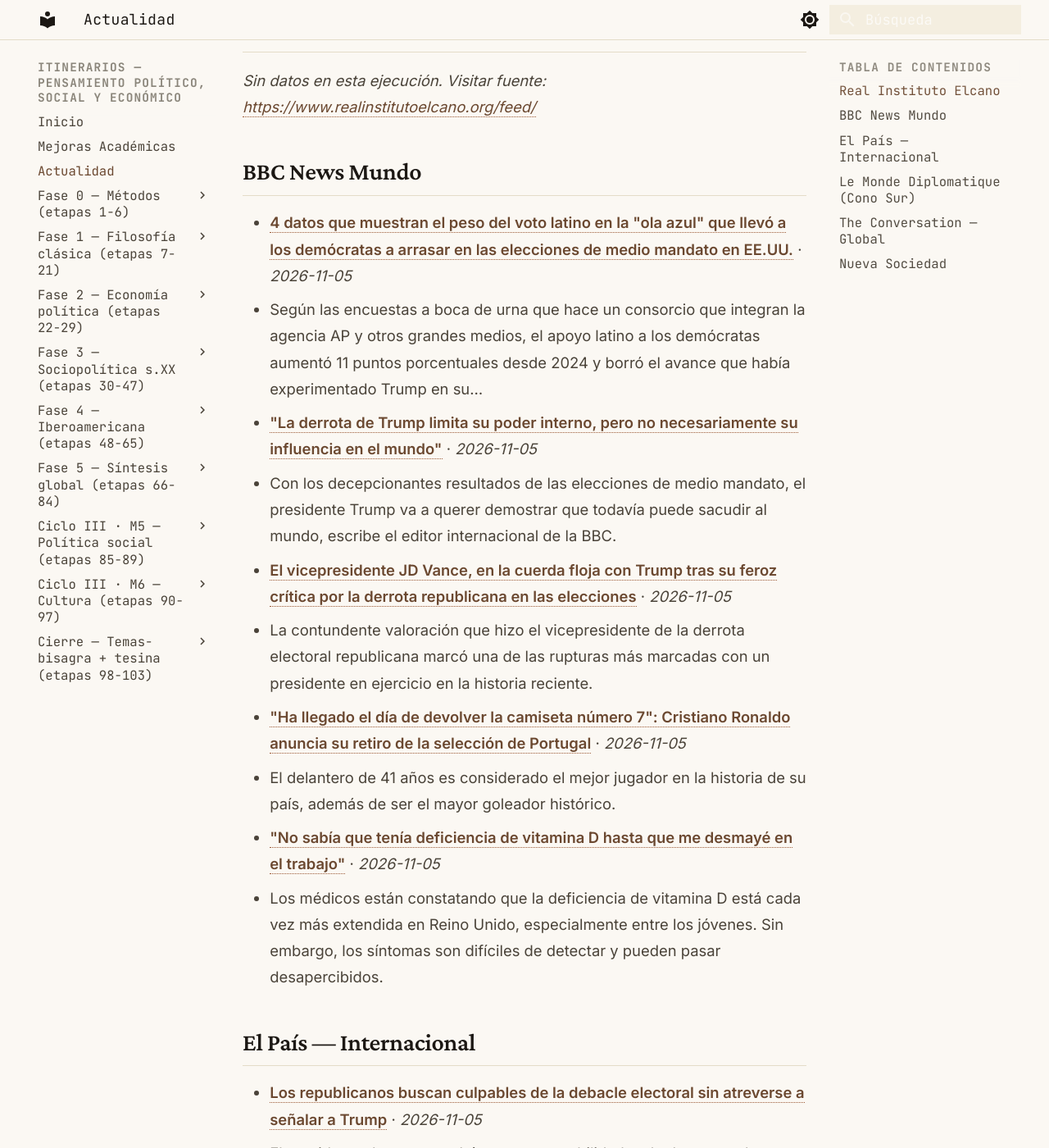
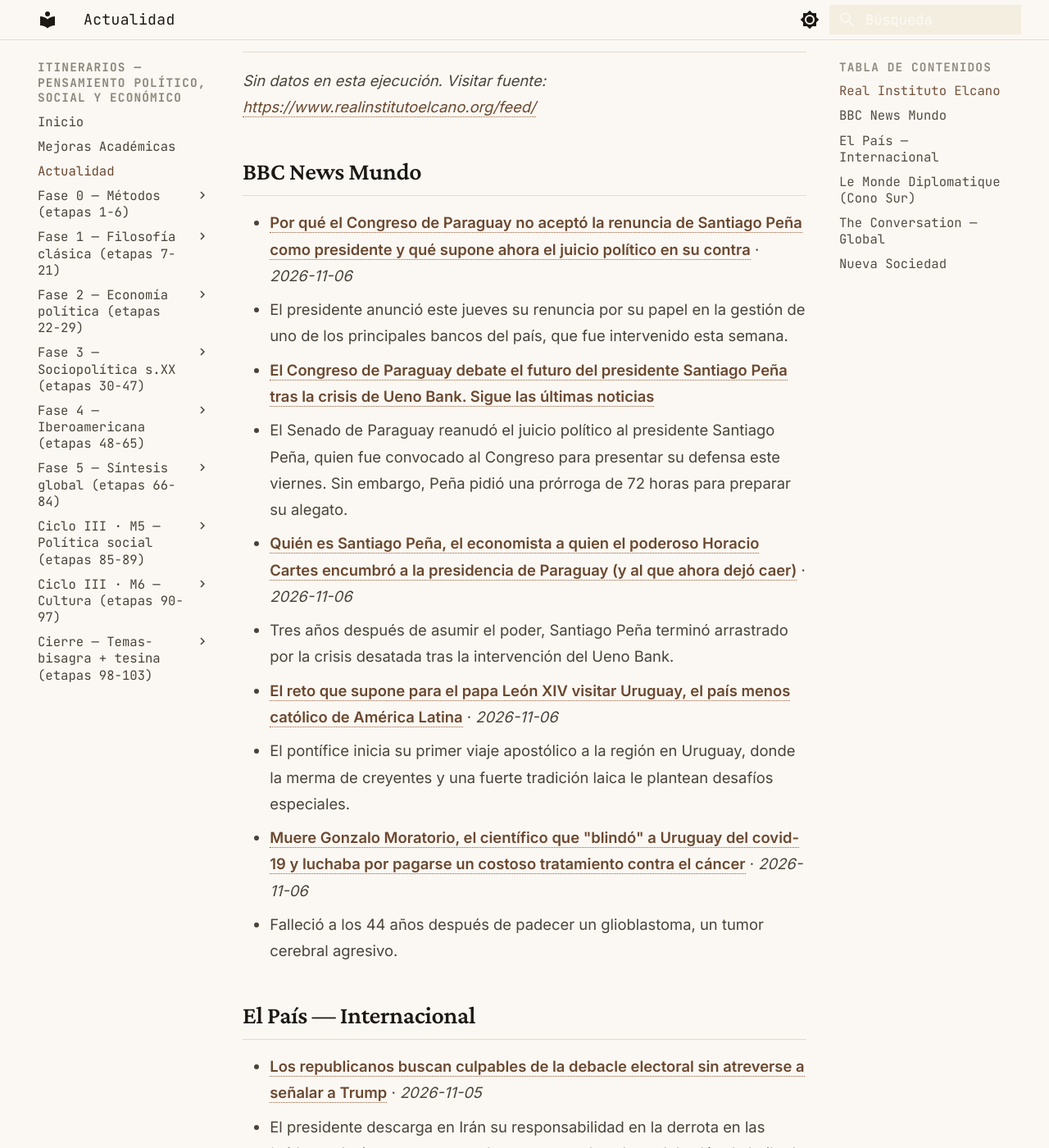
Before and after one commit to MrSpagVi/Curso, an MkDocs documentation site: the page built from docs/actualidad.md, in a window 1280 px wide and 1400 px high, scrolled down 643 px. Shown: the whole window at 82% size. Built offline with MkDocs 1.6.1 and Material for MkDocs 9.7.7, drawn with Linux system fonts in a browser that asks for light colours; some of the changed text lies outside the part shown.

Commit message:
auto: actualidad 2026-11-06

```diff
--- a/docs/actualidad.md
+++ b/docs/actualidad.md
@@ -6,7 +6,7 @@ title: Actualidad
 
 Últimos titulares de fuentes que dictan agenda en ciencia política y geopolítica. Actualizado automáticamente cada día (vía GitHub Actions).
 
-_Última actualización: 2026-11-05 13:45 UTC_
+_Última actualización: 2026-11-06 13:29 UTC_
 
 !!! tip "Ritual mensual — #actualidad"
     El último sábado de cada mes: agarrá **un** titular de los de abajo y escribí **300 palabras** aplicándole **2 autores** del último mes que leíste. ¿Qué diría cada uno? ¿En qué chocan? No resumas la noticia — usala como caso para pensar con las herramientas que venís construyendo. Guardá el texto con el tag `#actualidad` en tu sistema de notas. Esto convierte la teoría en criterio sobre la coyuntura: el objetivo del plan no es citar a Maquiavelo, es leer el presente con él.
@@ -17,16 +17,16 @@ _Sin datos en esta ejecución. Visitar fuente: [https://www.realinstitutoelcano.
 
 ## BBC News Mundo
 
-- **[4 datos que muestran el peso del voto latino en la "ola azul" que llevó a los demócratas a arrasar en las elecciones de medio mandato en EE.UU.](https://www.bbc.com/mundo/articles/cq203vjl5ym8o?at_medium=RSS&at_campaign=rss)** · *2026-11-05*
-  - Según las encuestas a boca de urna que hace un consorcio que integran la agencia AP y otros grandes medios, el apoyo latino a los demócratas aumentó 11 puntos porcentuales desde 2024 y borró el avance que había experimentado Trump en su…
-- **["La derrota de Trump limita su poder interno, pero no necesariamente su influencia en el mundo"](https://www.bbc.com/mundo/articles/cmy0rzyw4w59o?at_medium=RSS&at_campaign=rss)** · *2026-11-05*
-  - Con los decepcionantes resultados de las elecciones de medio mandato, el presidente Trump va a querer demostrar que todavía puede sacudir al mundo, escribe el editor internacional de la BBC.
-- **[El vicepresidente JD Vance, en la cuerda floja con Trump tras su feroz crítica por la derrota republicana en las elecciones](https://www.bbc.com/mundo/articles/cxj0l66rrdz4o?at_medium=RSS&at_campaign=rss)** · *2026-11-05*
-  - La contundente valoración que hizo el vicepresidente de la derrota electoral republicana marcó una de las rupturas más marcadas con un presidente en ejercicio en la historia reciente.
-- **["Ha llegado el día de devolver la camiseta número 7": Cristiano Ronaldo anuncia su retiro de la selección de Portugal](https://www.bbc.com/mundo/articles/ck8dz330rjmvo?at_medium=RSS&at_campaign=rss)** · *2026-11-05*
-  - El delantero de 41 años es considerado el mejor jugador en la historia de su país, además de ser el mayor goleador histórico.
-- **["No sabía que tenía deficiencia de vitamina D hasta que me desmayé en el trabajo"](https://www.bbc.com/mundo/articles/cmq8n12772l9o?at_medium=RSS&at_campaign=rss)** · *2026-11-05*
-  - Los médicos están constatando que la deficiencia de vitamina D está cada vez más extendida en Reino Unido, especialmente entre los jóvenes. Sin embargo, los síntomas son difíciles de detectar y pueden pasar desapercibidos.
+- **[Por qué el Congreso de Paraguay no aceptó la renuncia de Santiago Peña como presidente y qué supone ahora el juicio político en su contra](https://www.bbc.com/mundo/articles/crwyddpl789do?at_medium=RSS&at_campaign=rss)** · *2026-11-06*
+  - El presidente anunció este jueves su renuncia por su papel en la gestión de uno de los principales bancos del país, que fue intervenido esta semana.
+- **[El Congreso de Paraguay debate el futuro del presidente Santiago Peña tras la crisis de Ueno Bank. Sigue las últimas noticias](https://www.bbc.co.uk/mundo/live/c54g11vvvemkt?at_medium=RSS&at_campaign=rss)**
+  - El Senado de Paraguay reanudó el juicio político al presidente Santiago Peña, quien fue convocado al Congreso para presentar su defensa este viernes. Sin embargo, Peña pidió una prórroga de 72 horas para preparar su alegato.
+- **[Quién es Santiago Peña, el economista a quien el poderoso Horacio Cartes encumbró a la presidencia de Paraguay (y al que ahora dejó caer)](https://www.bbc.com/mundo/articles/cwe9le9yyzrzo?at_medium=RSS&at_campaign=rss)** · *2026-11-06*
+  - Tres años después de asumir el poder, Santiago Peña terminó arrastrado por la crisis desatada tras la intervención del Ueno Bank.
+- **[El reto que supone para el papa León XIV visitar Uruguay, el país menos católico de América Latina](https://www.bbc.com/mundo/articles/ck7vpp3y5nypo?at_medium=RSS&at_campaign=rss)** · *2026-11-06*
+  - El pontífice inicia su primer viaje apostólico a la región en Uruguay, donde la merma de creyentes y una fuerte tradición laica le plantean desafíos especiales.
+- **[Muere Gonzalo Moratorio, el científico que "blindó" a Uruguay del covid-19 y luchaba por pagarse un costoso tratamiento contra el cáncer](https://www.bbc.com/mundo/articles/c674ppz944jxo?at_medium=RSS&at_campaign=rss)** · *2026-11-06*
+  - Falleció a los 44 años después de padecer un glioblastoma, un tumor cerebral agresivo.
 
 ## El País — Internacional
 
@@ -34,12 +34,12 @@ _Sin datos en esta ejecución. Visitar fuente: [https://www.realinstitutoelcano.
   - El presidente descarga en Irán su responsabilidad en la derrota en las ‘midterms’ mientras presume de avances en las obras del salón de baile de la Casa Blanca
 - **[¿Y ahora qué? Demócratas y republicanos empiezan a diseñar sus estrategias tras el vuelco electoral](https://elpais.com/us/2026-11-04/y-ahora-que-democratas-y-republicanos-empiezan-a-disenar-sus-estrategias-tras-el-vuelco-electoral.html)** · *2026-11-04*
   - Trump coquetea con vetar las medidas de sus rivales; la nueva mayoría, con investigaciones a los miembros del gobierno
-- **[Talarico, Hinojosa y Pulido: la combinación con la que los demócratas comienzan a pintar Texas de púrpura](https://elpais.com/us/2026-11-04/talarico-hinojosa-y-pulido-la-combinacion-con-la-que-los-democratas-comienzan-a-pintar-texas-de-purpura.html)** · *2026-11-04*
-  - Por primera vez desde hace 30 años, los demócratas alcanzan todos los cargos clave del Estado, en un cambio de fuerzas que el partido había perseguido por años
+- **[Varios aviones en vuelos europeos reciben nuevas amenazas de bomba](https://elpais.com/internacional/2026-11-06/varios-aviones-en-vuelos-europeos-reciben-nuevas-alertas-de-bomba.html)** · *2026-11-06*
+  - Francia, Dinamarca, República Checa y Portugal registran nuevos avisos de artefactos en aparatos con origen o destino en sus aeropuertos
+- **[Europa ante la debacle trumpista](https://elpais.com/internacional/2026-11-06/europa-ante-la-debacle-trumpista.html)** · *2026-11-06*
+  - La derrota republicana en las elecciones de medio mandato puede parecer un espejismo si se fijan los ojos en el horizonte electoral de la UE
 - **[El espejo de Narciso se ha roto](https://elpais.com/us/2026-11-04/el-espejo-de-narciso-se-ha-roto.html)** · *2026-11-04*
   - Quedan dos años de presidencia de Trump. Pero con las elecciones del martes comienza el fin de su era política
-- **[Vance, ‘habibi’, ¿me ves ahora?](https://elpais.com/internacional/2026-11-04/vance-habibi-me-ves-ahora.html)** · *2026-11-04*
-  - La noche electoral en EE UU deja una fotografía histórica de diversidad, pero no borra el diagnóstico de una democracia maltrecha
 
 ## Le Monde Diplomatique (Cono Sur)
 
@@ -47,16 +47,16 @@ _Sin datos en esta ejecución. Visitar fuente: [https://www.eldiplo.org/feed/](h
 
 ## The Conversation — Global
 
-- **[Mammograms can do more than detect breast cancer – they also offer important clues on heart health](https://theconversation.com/mammograms-can-do-more-than-detect-breast-cancer-they-also-offer-important-clues-on-heart-health-294073)** · *2026-11-05*
-  - Calcium deposits on arteries, observed on a mammogram, can provide a useful nudge to check up on cardiovascular health.
-- **[I research play – and here’s why recess is much more important than just a fun break](https://theconversation.com/i-research-play-and-heres-why-recess-is-much-more-important-than-just-a-fun-break-294764)** · *2026-11-05*
-  - Offering daily recess to young children and teenagers alike can help strengthen students’ executive functioning skills, focus and creativity, among other benefits.
-- **[Why do blind people and musicians hear pitch better? New research suggests they have less internal noise](https://theconversation.com/why-do-blind-people-and-musicians-hear-pitch-better-new-research-suggests-they-have-less-internal-noise-294114)** · *2026-11-05*
-  - The brain’s ability to process sound more consistently may influence how well you’re able to discriminate between different sounds.
-- **[AI agents with friendly faces and adorable bodies can distract you from serious risks](https://theconversation.com/ai-agents-with-friendly-faces-and-adorable-bodies-can-distract-you-from-serious-risks-294339)** · *2026-11-05*
-  - Cute designs can make AI technology feel harmless, but real hazards are still present.
-- **[An ADHD diagnosis can be a map to guide a person through challenging territory – not to avoid it altogether](https://theconversation.com/an-adhd-diagnosis-can-be-a-map-to-guide-a-person-through-challenging-territory-not-to-avoid-it-altogether-293507)** · *2026-11-05*
-  - Using an ADHD diagnosis to avoid hard tasks, rather than to plan around them, is linked to more anxiety and lower quality of life.
+- **[AI could transform mathematics, but humans will still need to be in the loop](https://theconversation.com/ai-could-transform-mathematics-but-humans-will-still-need-to-be-in-the-loop-294982)** · *2026-11-06*
+  - AI solutions to longstanding maths problems have sent shockwaves through the mathematics community.
+- **[This weightlifting technique can help older adults stay fit and independent as they age](https://theconversation.com/this-weightlifting-technique-can-help-older-adults-stay-fit-and-independent-as-they-age-294751)** · *2026-11-06*
+  - Muscle power fades faster than strength as we age. One small change to how you lift could help.
+- **[Young people turned out in near-record numbers for the 2026 midterms, with the economy top of their minds](https://theconversation.com/young-people-turned-out-in-near-record-numbers-for-the-2026-midterms-with-the-economy-top-of-their-minds-295947)** · *2026-11-06*
+  - Whether they went to college or not, young voters heavily favored Democrats.
+- **[What C.S. Lewis said about Narnia’s most famous character: the Jesus-like lion Aslan](https://theconversation.com/what-c-s-lewis-said-about-narnias-most-famous-character-the-jesus-like-lion-aslan-294140)** · *2026-11-06*
+  - Some Narnia fans are up in arms about Netflix’s upcoming adaptation of ‘The Magician’s Nephew,’ directed by Greta Gerwig.
+- **[I’m an athletic trainer – here’s how to know when kids sports are too intense](https://theconversation.com/im-an-athletic-trainer-heres-how-to-know-when-kids-sports-are-too-intense-293479)** · *2026-11-06*
+  - It can be tempting to ratchet up training intensity for kids in youth sports, but focusing on fun and letting them lead the way may ultimately be more rewarding.
 
 ## Nueva Sociedad
 
```
